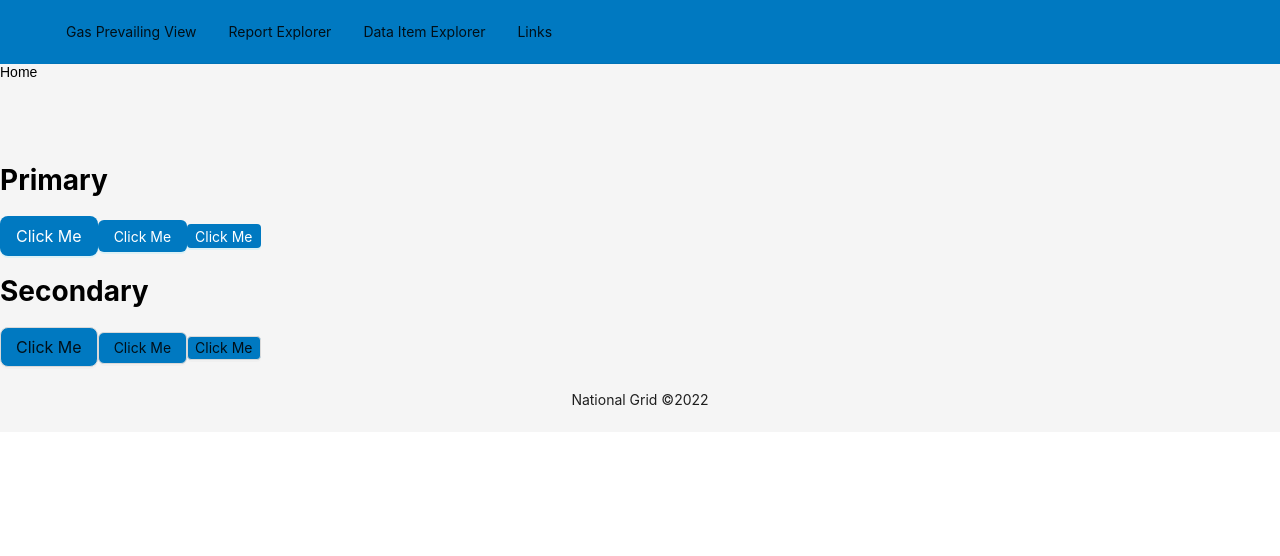
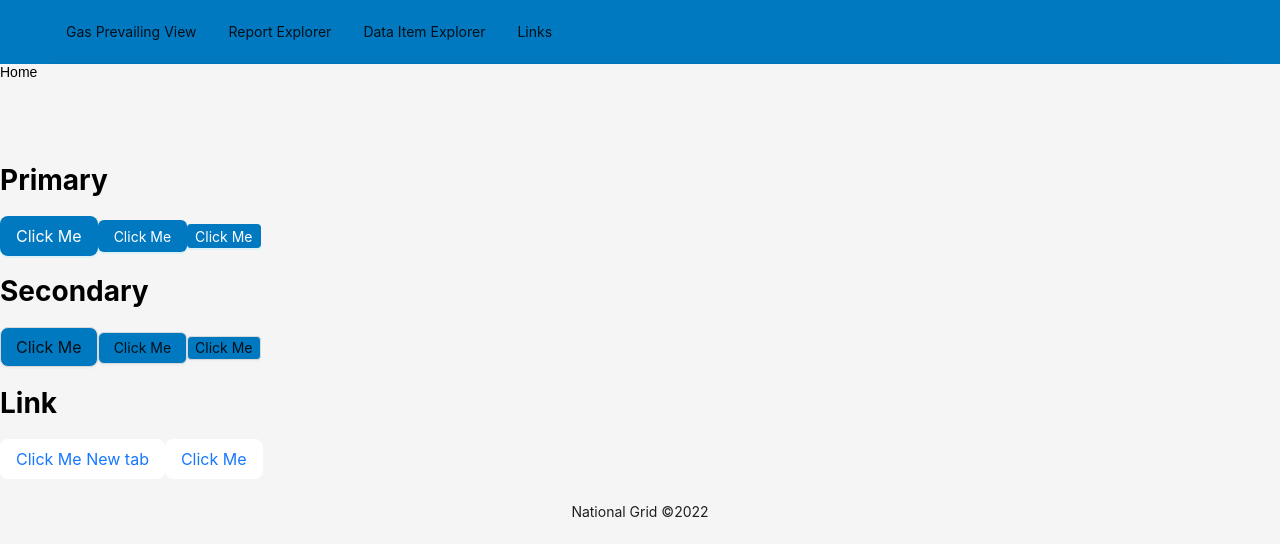
Before and after one commit to rs1257/create-react-app-ant-design, a React (Create React App) app: page / in a window 1280 px wide. Shown: the top 556 px of the page. Built offline with nearby package versions, Linux system fonts and the light colour scheme.

Commit message:
Added a link button

```diff
--- /dev/null
+++ b/src/components/LinkButton/LinkButton.scss
@@ -0,0 +1,3 @@
+.link-button {
+  background-color: white;
+}
--- /dev/null
+++ b/src/components/LinkButton/index.tsx
@@ -0,0 +1,13 @@
+import { Button } from 'antd';
+import { LinkButtonProps } from '../../types/props';
+import './LinkButton.scss';
+
+const LinkButton = ({ size = 'large', href, target, children }: LinkButtonProps): JSX.Element => {
+  return (
+    <Button className="link-button" type="link" size={size} href={href} target={target}>
+      {children}
+    </Button>
+  );
+};
+
+export default LinkButton;
--- a/src/pages/Home/index.tsx
+++ b/src/pages/Home/index.tsx
@@ -1,4 +1,5 @@
 import CustomButton from '../../components/CustomButton';
+import LinkButton from '../../components/LinkButton';
 import './Home.scss';
 
 const Home = (): JSX.Element => {
@@ -36,6 +37,16 @@ const Home = (): JSX.Element => {
           Click Me
         </CustomButton>
       </div>
+
+      <div>
+        <h1>Link</h1>
+        <LinkButton size="large" href={'#'} target="_blank">
+          Click Me New tab
+        </LinkButton>
+        <LinkButton size="large" href={'#'}>
+          Click Me
+        </LinkButton>
+      </div>
     </>
   );
 };
```
Also changed, not shown: src/types/props.ts (+7 -0 lines), 1 other file (tests, documents, lock files or other folders).
